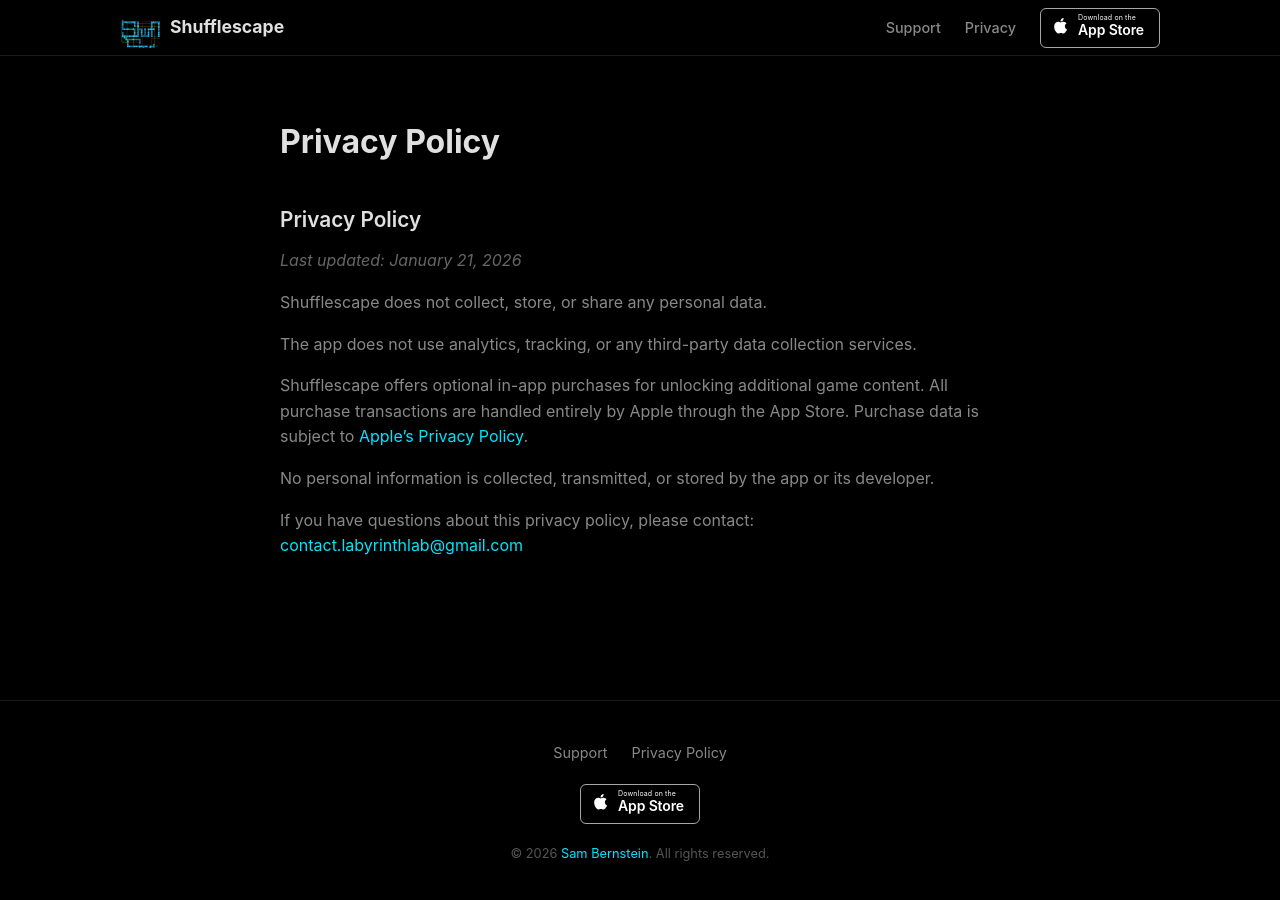
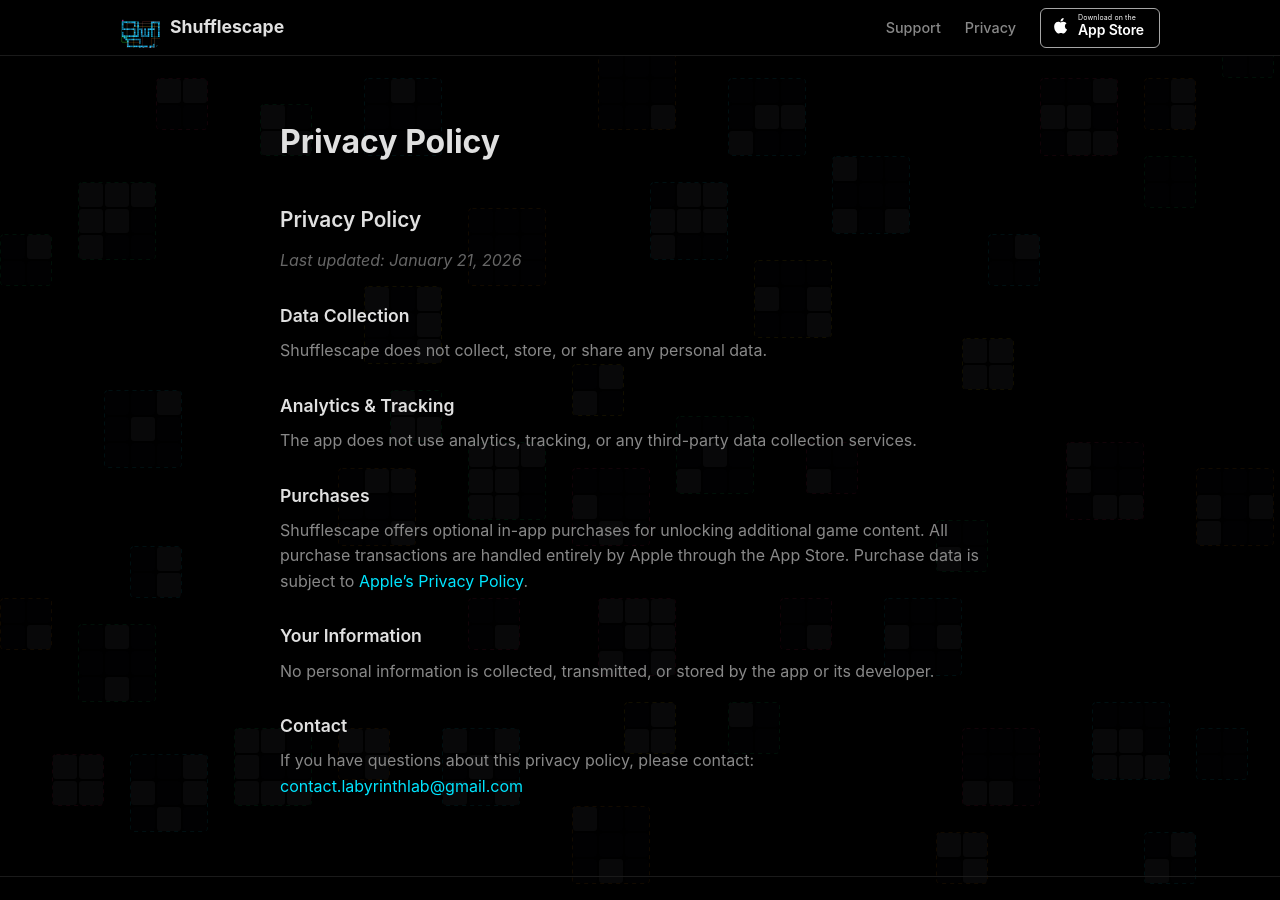
Before and after one commit to sambernstein/shufflescape-game, a Jekyll site: the page built from privacy.md, in a window 1280 px wide and 900 px high. Built offline with Jekyll 4.4.1, drawn with Linux system fonts in a browser that asks for light colours; some of the changed lines change nothing that is shown.

Commit message:
Add background canvas and update privacy policy

```diff
--- a/_layouts/base.html
+++ b/_layouts/base.html
@@ -9,6 +9,7 @@
   <link rel="stylesheet" href="{{ '/assets/css/style.css' | relative_url }}">
 </head>
 <body>
+  <canvas id="bg-canvas"></canvas>
   <nav class="site-nav">
     <div class="nav-inner">
       <a href="{{ '/' | relative_url }}" class="nav-logo">
@@ -41,5 +42,6 @@
       <p class="footer-copy">&copy; {{ 'now' | date: "%Y" }} <a href="https://sambernstein.github.io/">Sam Bernstein</a>. All rights reserved.</p>
     </div>
   </footer>
+  <script src="{{ '/assets/js/background.js' | relative_url }}"></script>
 </body>
 </html>
--- a/assets/css/style.css
+++ b/assets/css/style.css
@@ -16,7 +16,19 @@
   --max-width: 1080px;
 }
 
-html { scroll-behavior: smooth; }
+html {
+  scroll-behavior: smooth;
+  -webkit-tap-highlight-color: transparent;
+}
+
+#bg-canvas {
+  position: fixed;
+  top: 0;
+  left: 0;
+  width: 100vw;
+  height: 100vh;
+  z-index: -1;
+}
 
 body {
   font-family: -apple-system, BlinkMacSystemFont, "Segoe UI", Roboto, Helvetica, Arial, sans-serif;
--- /dev/null
+++ b/assets/js/background.js
@@ -0,0 +1,232 @@
+(function () {
+  var CELL = 26;
+  var GAP = 2;
+  var INNER = CELL - GAP;
+  var RADIUS = 3;
+  var SQUARE_COVERAGE = 0.20;
+  var WALKABLE_RATIO = 0.40;
+
+  var BORDER_COLORS = [
+    [0, 229, 255],
+    [0, 230, 118],
+    [255, 145, 0],
+    [255, 45, 120],
+    [255, 214, 0]
+  ];
+
+  var WALKABLE_FILL = 'rgba(180, 180, 220, 0.045)';
+  var BLOCKED_FILL = 'rgba(60, 60, 80, 0.025)';
+  var BORDER_ALPHA = 0.07;
+
+  var canvas, ctx, dpr;
+  var grid, squares;
+  var cols, rows;
+
+  function init() {
+    canvas = document.getElementById('bg-canvas');
+    if (!canvas) return;
+    ctx = canvas.getContext('2d');
+    dpr = window.devicePixelRatio || 1;
+
+    resize();
+    generate();
+    draw();
+
+    var resizeTimer;
+    function onResize() {
+      clearTimeout(resizeTimer);
+      resizeTimer = setTimeout(function () {
+        resize();
+        generate();
+        draw();
+      }, 150);
+    }
+    window.addEventListener('resize', onResize);
+    window.addEventListener('orientationchange', onResize);
+    if (window.visualViewport) {
+      window.visualViewport.addEventListener('resize', onResize);
+    }
+
+    if ('onpointerup' in window) {
+      document.addEventListener('pointerup', handlePointerUp, { passive: false });
+    } else {
+      document.addEventListener('click', handleClick);
+    }
+  }
+
+  function resize() {
+    var w = window.innerWidth;
+    var h = window.innerHeight;
+    canvas.width = w * dpr;
+    canvas.height = h * dpr;
+    canvas.style.width = w + 'px';
+    canvas.style.height = h + 'px';
+    ctx.setTransform(dpr, 0, 0, dpr, 0, 0);
+    cols = Math.ceil(w / CELL);
+    rows = Math.ceil(h / CELL);
+  }
+
+  function generate() {
+    grid = [];
+    for (var r = 0; r < rows; r++) {
+      grid[r] = [];
+      for (var c = 0; c < cols; c++) {
+        grid[r][c] = -1;
+      }
+    }
+    squares = [];
+
+    var total = rows * cols;
+    var target = Math.floor(total * SQUARE_COVERAGE);
+    var covered = 0;
+    var attempts = 0;
+    var maxAttempts = total * 4;
+
+    while (covered < target && attempts < maxAttempts) {
+      attempts++;
+      var size = Math.random() < 0.5 ? 2 : 3;
+      var sc = Math.floor(Math.random() * (cols - size));
+      var sr = Math.floor(Math.random() * (rows - size));
+
+      if (!regionClear(sr, sc, size)) continue;
+
+      var borderCol = BORDER_COLORS[Math.floor(Math.random() * BORDER_COLORS.length)];
+      var cells = [];
+      for (var dr = 0; dr < size; dr++) {
+        for (var dc = 0; dc < size; dc++) {
+          var walkable = Math.random() < WALKABLE_RATIO;
+          cells.push({ dr: dr, dc: dc, walkable: walkable });
+          grid[sr + dr][sc + dc] = squares.length;
+        }
+      }
+
+      squares.push({
+        r: sr, c: sc, size: size,
+        border: borderCol,
+        cells: cells
+      });
+      covered += size * size;
+    }
+  }
+
+  function regionClear(sr, sc, size) {
+    for (var dr = -1; dr <= size; dr++) {
+      for (var dc = -1; dc <= size; dc++) {
+        var r = sr + dr;
+        var c = sc + dc;
+        if (r < 0 || r >= rows || c < 0 || c >= cols) continue;
+        if (grid[r][c] !== -1) return false;
+      }
+    }
+    return true;
+  }
+
+  function rotateSquare(idx) {
+    var sq = squares[idx];
+    var size = sq.size;
+
+    for (var i = 0; i < sq.cells.length; i++) {
+      grid[sq.r + sq.cells[i].dr][sq.c + sq.cells[i].dc] = -1;
+    }
+
+    var newCells = [];
+    for (var i = 0; i < sq.cells.length; i++) {
+      var cell = sq.cells[i];
+      newCells.push({
+        dr: cell.dc,
+        dc: size - 1 - cell.dr,
+        walkable: cell.walkable
+      });
+    }
+    sq.cells = newCells;
+
+    for (var i = 0; i < sq.cells.length; i++) {
+      grid[sq.r + sq.cells[i].dr][sq.c + sq.cells[i].dc] = idx;
+    }
+  }
+
+  function draw() {
+    ctx.clearRect(0, 0, canvas.width / dpr, canvas.height / dpr);
+
+    for (var i = 0; i < squares.length; i++) {
+      var sq = squares[i];
+
+      for (var j = 0; j < sq.cells.length; j++) {
+        var cell = sq.cells[j];
+        var x = (sq.c + cell.dc) * CELL + GAP / 2;
+        var y = (sq.r + cell.dr) * CELL + GAP / 2;
+        ctx.fillStyle = cell.walkable ? WALKABLE_FILL : BLOCKED_FILL;
+        roundRect(ctx, x, y, INNER, INNER, RADIUS);
+        ctx.fill();
+      }
+
+      var bx = sq.c * CELL;
+      var by = sq.r * CELL;
+      var bw = sq.size * CELL;
+      var rgb = sq.border;
+      ctx.strokeStyle = 'rgba(' + rgb[0] + ',' + rgb[1] + ',' + rgb[2] + ',' + BORDER_ALPHA + ')';
+      ctx.lineWidth = 1;
+      ctx.setLineDash([4, 4]);
+      roundRect(ctx, bx + 0.5, by + 0.5, bw - 1, bw - 1, 4);
+      ctx.stroke();
+      ctx.setLineDash([]);
+    }
+  }
+
+  function roundRect(c, x, y, w, h, r) {
+    c.beginPath();
+    c.moveTo(x + r, y);
+    c.lineTo(x + w - r, y);
+    c.quadraticCurveTo(x + w, y, x + w, y + r);
+    c.lineTo(x + w, y + h - r);
+    c.quadraticCurveTo(x + w, y + h, x + w - r, y + h);
+    c.lineTo(x + r, y + h);
+    c.quadraticCurveTo(x, y + h, x, y + h - r);
+    c.lineTo(x, y + r);
+    c.quadraticCurveTo(x, y, x + r, y);
+    c.closePath();
+  }
+
+  function hitTest(clientX, clientY) {
+    var col = Math.floor(clientX / CELL);
+    var row = Math.floor(clientY / CELL);
+    if (row < 0 || row >= rows || col < 0 || col >= cols) return -1;
+    return grid[row][col];
+  }
+
+  function isInteractive(el) {
+    while (el && el !== document.body) {
+      var tag = el.tagName;
+      if (tag === 'A' || tag === 'BUTTON' || tag === 'VIDEO' ||
+          tag === 'INPUT' || tag === 'TEXTAREA' || tag === 'SELECT') return true;
+      if (el.getAttribute && el.getAttribute('role') === 'button') return true;
+      el = el.parentElement;
+    }
+    return false;
+  }
+
+  function handlePointerUp(e) {
+    if (isInteractive(e.target)) return;
+    var idx = hitTest(e.clientX, e.clientY);
+    if (idx >= 0) {
+      e.preventDefault();
+      rotateSquare(idx);
+      draw();
+    }
+  }
+
+  function handleClick(e) {
+    if (isInteractive(e.target)) return;
+    var idx = hitTest(e.clientX, e.clientY);
+    if (idx >= 0) {
+      rotateSquare(idx);
+      draw();
+    }
+  }
+
+  if (document.readyState === 'loading') {
+    document.addEventListener('DOMContentLoaded', init);
+  } else {
+    init();
+  }
+})();
--- a/privacy.md
+++ b/privacy.md
@@ -8,12 +8,22 @@
 
 _Last updated: January 21, 2026_
 
+### Data Collection
+
 Shufflescape does not collect, store, or share any personal data.
+
+### Analytics & Tracking
 
 The app does not use analytics, tracking, or any third-party data collection services.
 
+### Purchases
+
 Shufflescape offers optional in-app purchases for unlocking additional game content. All purchase transactions are handled entirely by Apple through the App Store. Purchase data is subject to [Apple's Privacy Policy](https://www.apple.com/legal/privacy/).
+
+### Your Information
 
 No personal information is collected, transmitted, or stored by the app or its developer.
 
+### Contact
+
 If you have questions about this privacy policy, please contact: [contact.labyrinthlab@gmail.com](mailto:contact.labyrinthlab@gmail.com)
```
